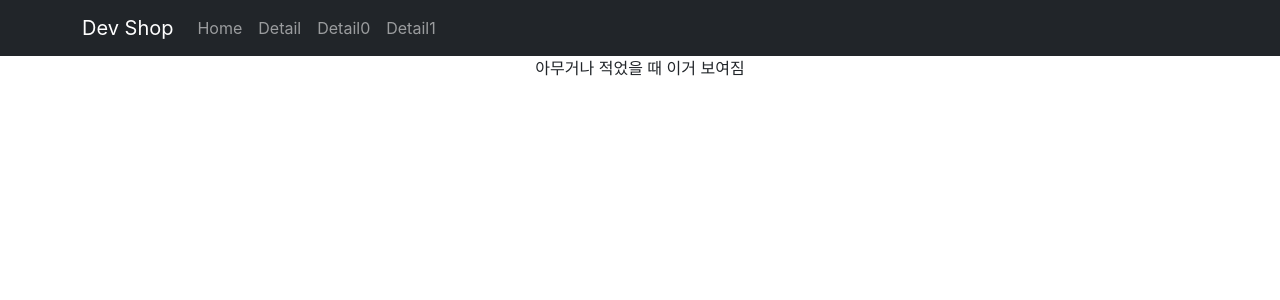
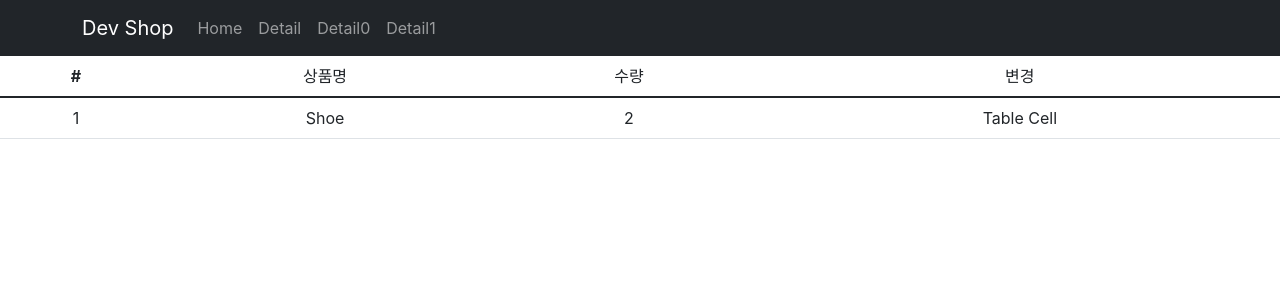
Before and after one commit to glenn-a810/React_StudyShop, a React (Create React App) app in the folder shop/: page /cart in a window 1280 px wide. Shown: the top 300 px of the page. Built offline with nearby package versions, Linux system fonts and the light colour scheme.

Commit message:
redux 처음봄

```diff
--- a/shop/package.json
+++ b/shop/package.json
@@ -14,9 +14,11 @@
     "react": "^17.0.2",
     "react-bootstrap": "^2.1.1",
     "react-dom": "^17.0.2",
+    "react-redux": "^7.2.6",
     "react-router-dom": "^5.3.0",
     "react-scripts": "5.0.0",
     "react-transition-group": "^4.4.2",
+    "redux": "^4.1.2",
     "styled-components": "^5.3.3",
     "web-vitals": "^2.1.4"
   },
--- a/shop/src/App.js
+++ b/shop/src/App.js
@@ -5,6 +5,7 @@
 import { Link, Route, Switch } from "react-router-dom";
 import Detail from "./Detail";
 import axios from "axios";
+import Cart from "./Cart";
 
 export const inventoryContext = React.createContext();
 
@@ -82,9 +83,14 @@
           />
         </Route>
 
+        <Route path="/cart">
+          <Cart />
+        </Route>
+
         <Route path="/:id">
           <div>아무거나 적었을 때 이거 보여짐</div>
         </Route>
+
       </Switch>
     </div>
   );
--- /dev/null
+++ b/shop/src/Cart.js
@@ -0,0 +1,37 @@
+import React from "react";
+import { Table } from "react-bootstrap";
+import { connect } from "react-redux";
+
+function Cart(props) {
+  return (
+    <div>
+      <Table responsive>
+        <thead>
+          <tr>
+            <th>#</th>
+            <td>상품명</td>
+            <td>수량</td>
+            <td>변경</td>
+          </tr>
+        </thead>
+        <tbody>
+          <tr>
+            <td>1</td>
+            <td>{props.state[0].name}</td>
+            <td>{props.state[0].quan}</td>
+            <td>Table Cell</td>
+          </tr>
+        </tbody>
+      </Table>
+    </div>
+  );
+}
+
+function stateProps(state) {
+  return {
+    state: state,
+  };
+}
+
+export default connect(stateProps)(Cart);
+// export default Cart;
--- a/shop/src/index.js
+++ b/shop/src/index.js
@@ -6,10 +6,19 @@
 
 import { BrowserRouter } from "react-router-dom";
 
+import { Provider } from "react-redux";
+import { createStore } from "redux";
+
+let store = createStore(() => {
+  return [{ id: 0, name: "Shoe", quan: "2" }];
+});
+
 ReactDOM.render(
   <React.StrictMode>
     <BrowserRouter>
-      <App />
+      <Provider store={store}>
+        <App />
+      </Provider>
     </BrowserRouter>
   </React.StrictMode>,
   document.getElementById("root")
```
Also changed, not shown: 1 other file (tests, documents, lock files or other folders).
